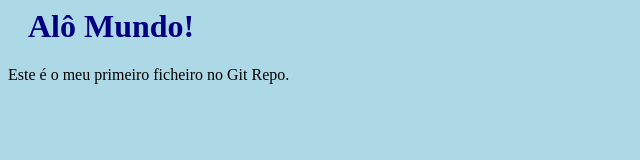
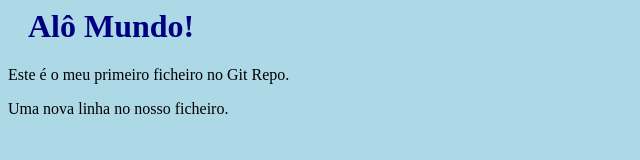
Before and after one commit to Deilton8/alo-mundo, a plain HTML site: page index.html in a window 1280 px wide. Shown: the whole page, without its empty margins (0-640 px from the left). Drawn offline with Linux system fonts and the light colour scheme.

Commit message:
index.html atualizado com nova linha.

```diff
--- a/index.html
+++ b/index.html
@@ -10,6 +10,7 @@
 <body>
     <h1>Alô Mundo!</h1>
     <p>Este é o meu primeiro ficheiro no Git Repo.</p>
+    <p>Uma nova linha no nosso ficheiro.</p>
 </body>
 
 </html>
```
